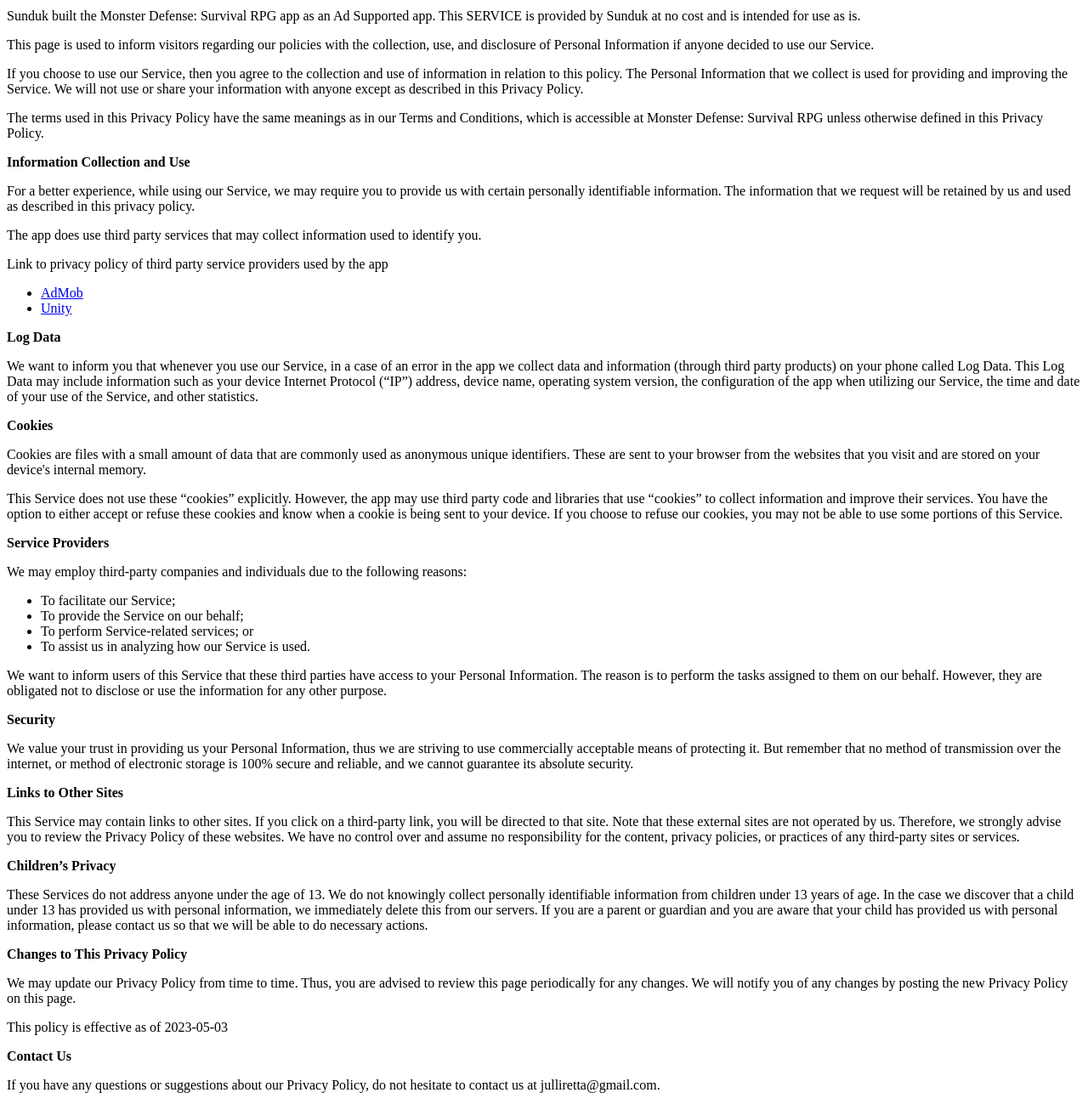
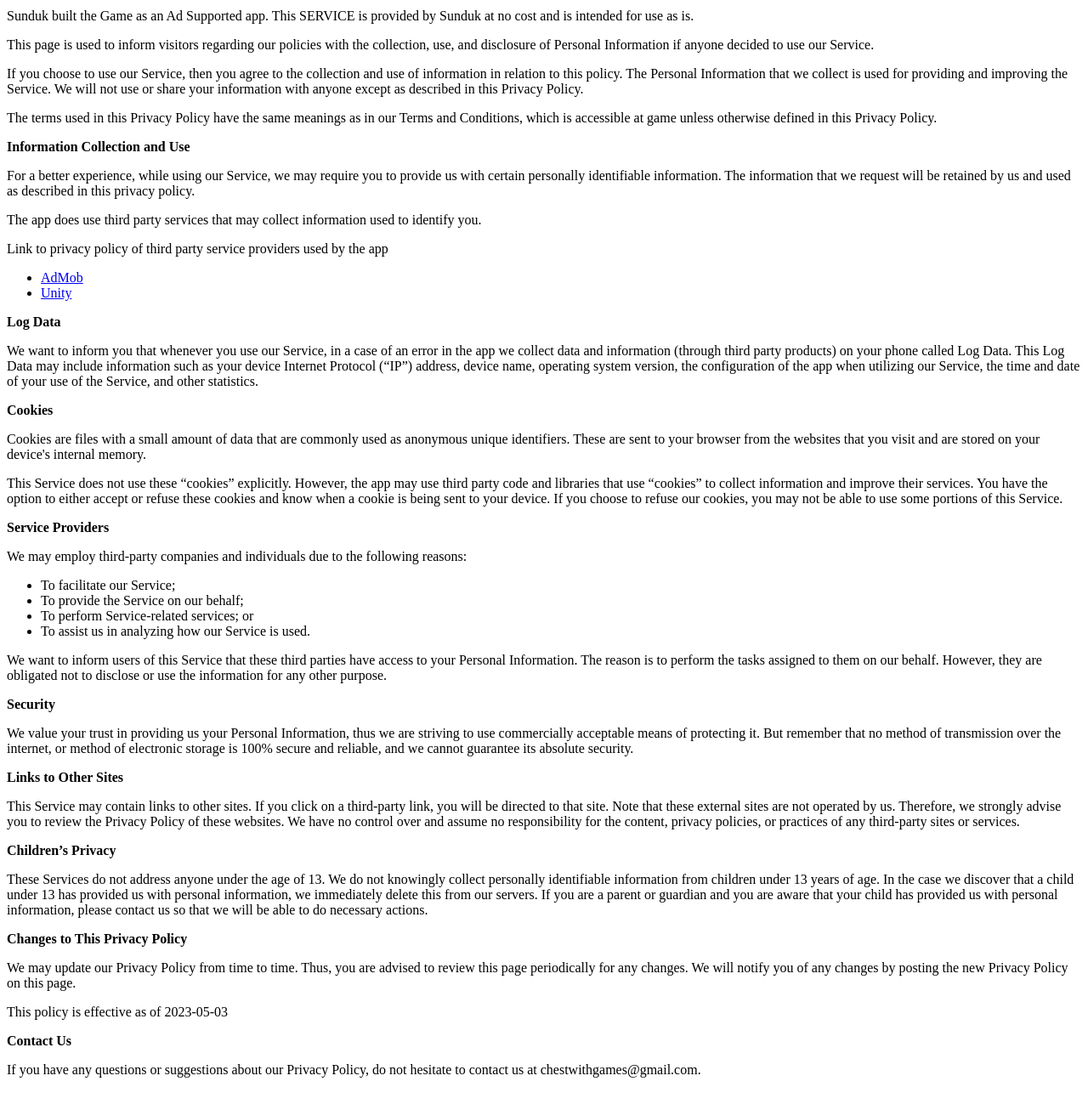
Before and after one commit to ChestWithGames/survivepolicy, a plain HTML site: page index.html in a window 1280 px wide. Shown: the part 40-1339 px from the top of the page at 85% size. Drawn offline with Linux system fonts and the light colour scheme.

Commit message:
Update index.html

```diff
--- a/index.html
+++ b/index.html
@@ -5,15 +5,15 @@
 
 <meta charset="UTF-8">
 
-<title>Monster Defense: Survival RPG</title>
+<title>Privacy Policy</title>
 </head>
 
 <body>
 <p><strong>Privacy Policy</strong><span></span></p>
-<p>Sunduk built the Monster Defense: Survival RPG app as an Ad Supported app. This SERVICE is provided by Sunduk at no cost and is intended for use as is.</p>
+<p>Sunduk built the Game as an Ad Supported app. This SERVICE is provided by Sunduk at no cost and is intended for use as is.</p>
 <p>This page is used to inform visitors regarding our policies with the collection, use, and disclosure of Personal Information if anyone decided to use our Service.</p>
 <p>If you choose to use our Service, then you agree to the collection and use of information in relation to this policy. The Personal Information that we collect is used for providing and improving the Service. We will not use or share your information with anyone except as described in this Privacy Policy.</p>
-<p>The terms used in this Privacy Policy have the same meanings as in our Terms and Conditions, which is accessible at Monster Defense: Survival RPG unless otherwise defined in this Privacy Policy.</p>
+<p>The terms used in this Privacy Policy have the same meanings as in our Terms and Conditions, which is accessible at game unless otherwise defined in this Privacy Policy.</p>
 <p><strong>Information Collection and Use</strong></p>
 <p>For a better experience, while using our Service, we may require you to provide us with certain personally identifiable information. The information that we request will be retained by us and used as described in this privacy policy.</p>
 <div>
@@ -48,7 +48,7 @@
 <p>We may update our Privacy Policy from time to time. Thus, you are advised to review this page periodically for any changes. We will notify you of any changes by posting the new Privacy Policy on this page.</p>
 <p>This policy is effective as of 2023-05-03</p>
 <p><strong>Contact Us</strong></p>
-<p>If you have any questions or suggestions about our Privacy Policy, do not hesitate to contact us at julliretta@gmail.com.</p>
+<p>If you have any questions or suggestions about our Privacy Policy, do not hesitate to contact us at chestwithgames@gmail.com.</p>
 </body>
 
 </html>
```
